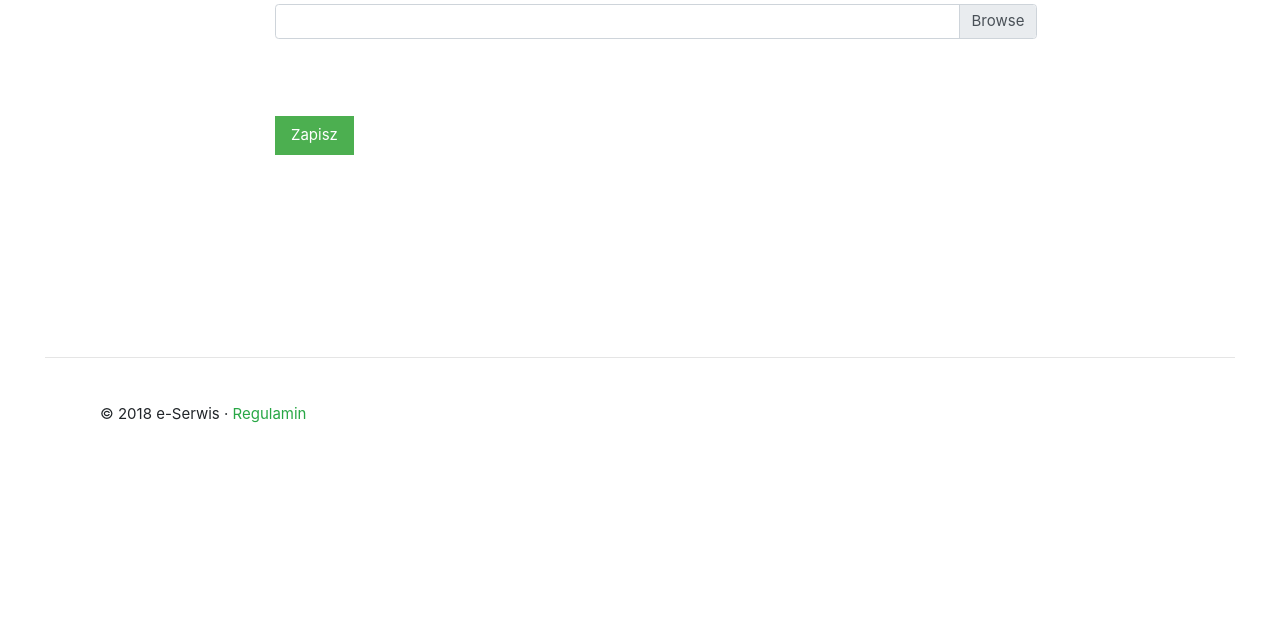
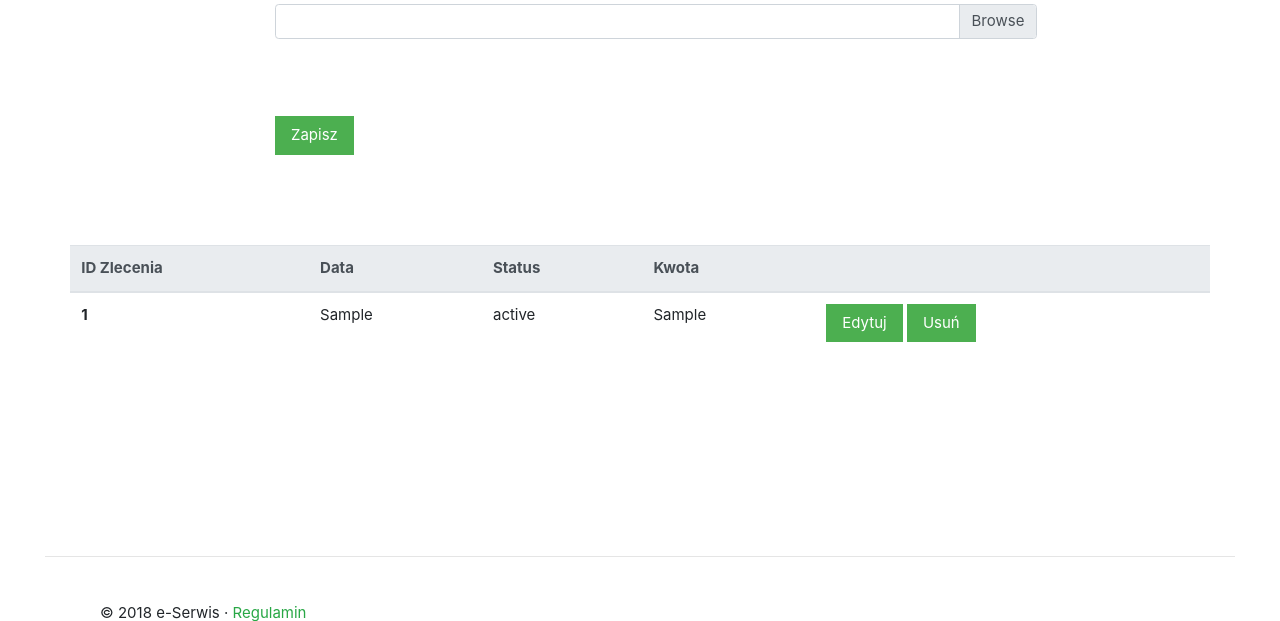
Before and after one commit to kamil526/PHP-SERWIS, a PHP site: page /wycena.php in a window 1280 px wide. Shown: the part 747-1368 px from the top of the page. Before the commit the page ends 1170 px from the top, so only its background shows below. Run offline with PHP 8.4, Linux system fonts and the light colour scheme; the visitor is signed in with stand-in values (Sample User, id 1); tables that the repository leaves empty or names only in its code hold one stand-in row (values such as "Sample post"); some libraries are stand-ins or nearby versions.

Commit message:
no message

```diff
--- a/loginKlient.php
+++ b/loginKlient.php
@@ -17,8 +17,11 @@
 ?>
 
 <div class="container">
+
     <div class="row featurette">
+
         <div class="col-md-4 offset-md-4">
+
             <form method="post" action="loginKlient.php">
 
                 <div class="form-group">
@@ -39,7 +42,9 @@
 
             </form>
         </div>
+
     </div>
+
 </div>
 
 <?php
--- a/panelKlienta.php
+++ b/panelKlienta.php
@@ -2,6 +2,7 @@
     include 'topPage.php';
     otworzPoloczenie();
 ?>
+
 <?php
     //jezeli uzytkownik jest zalogowany, przekieruj go na index.php
     if ((isset($_SESSION['logged'])) && ($_SESSION['logged']==true)){
@@ -26,7 +27,6 @@
                 </div>
 
                 <div class="col-md-9">
-
 
                     <div class="row featurette">
                         <div class="col-md-5">
--- a/wycena.php
+++ b/wycena.php
@@ -95,6 +95,43 @@
 ?>
 
 <?php
+$idKlienta =$_SESSION['idKlienta'] ?? '';
+$sql="SELECT idZlecenia, dataDodania, statusZlecenia, wartoscZlecenia FROM Zlecenia WHERE idKlienta=$idKlienta";
+    $result = mysqli_query($polaczenie, $sql);
+echo '<div class="container">
+<div class="row featurette">
+    <table class="table">
+    <thead class="thead-light">
+        <tr>
+        <th scope="col">ID Zlecenia</th>
+        <th scope="col">Data</th>
+        <th scope="col">Status</th>
+        <th scope="col">Kwota</th>
+        <th scope="col"></th>
+
+        </tr>
+    </thead>
+    <tbody>';
+
+while($query=mysqli_fetch_array($result))
+{
+echo '<tr><th scope="row">'.$query['idZlecenia']."</th>";
+echo "<td>".$query['dataDodania']."</td>";
+echo "<td>".$query['statusZlecenia']."</td>";
+echo "<td>".$query['wartoscZlecenia']."</td>";
+echo '<td>
+        <button type="submit" class="w3-btn w3-green"name="edytuj">Edytuj</button>
+        <button type="submit" class="w3-btn w3-green"name="usun">Usuń</button>
+    </td>';
+}
+?>
+        </tr>
+    </tbody>
+    </table>
+</div>
+</div>
+
+<?php
     include 'bottomPage.php';
 
 ?>
```
Also changed, not shown: wycenyKlient.php (added, +36 -0 lines).
